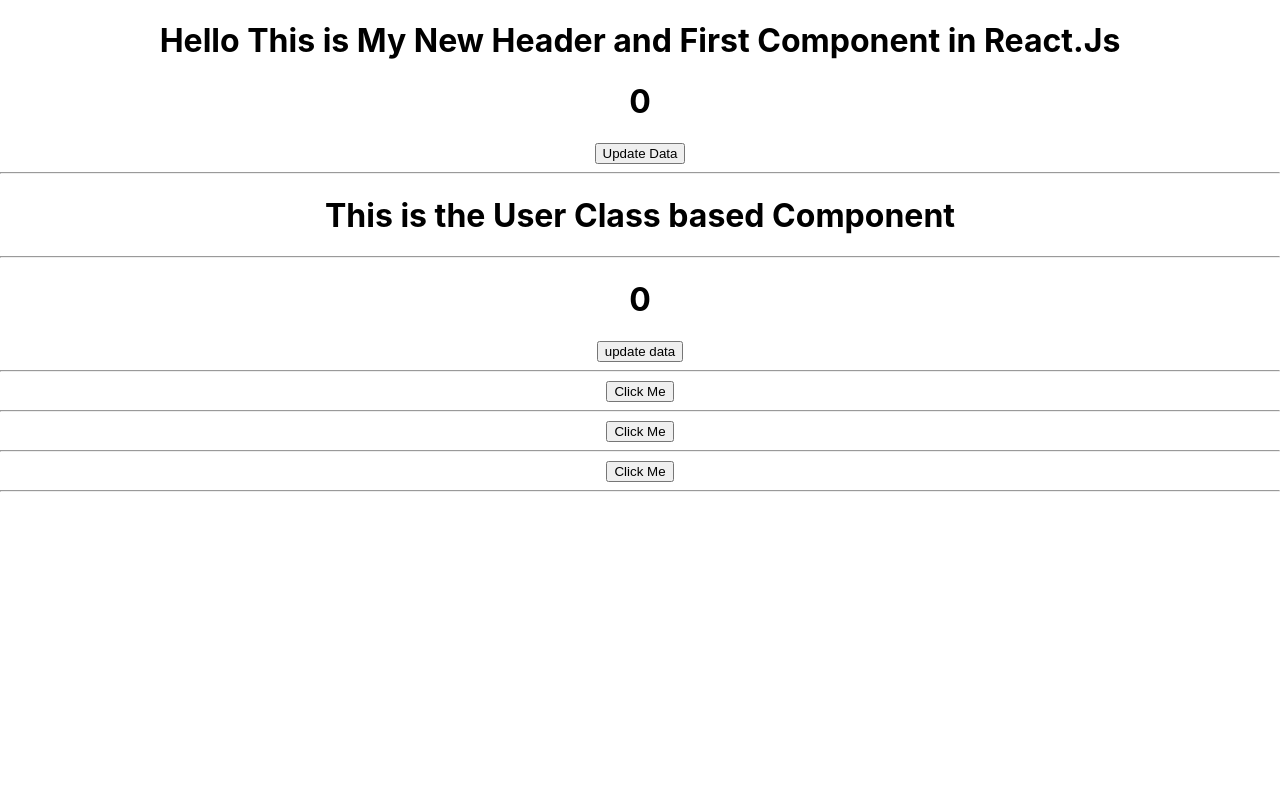
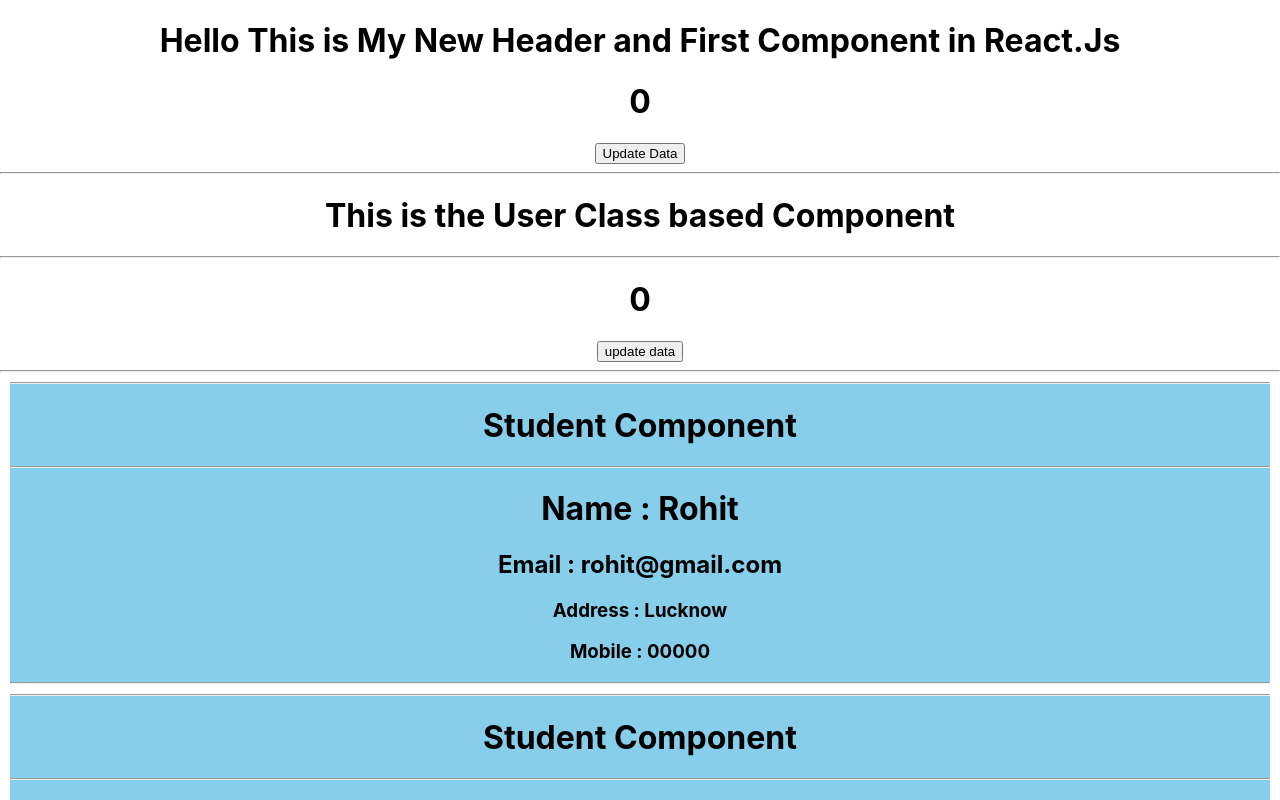
Before and after one commit to rohitanchal/learn-react, a React (Create React App) app: page / in a window 1280 px wide. Shown: the top 800 px of the page. Built offline with nearby package versions, Linux system fonts and the light colour scheme.

Commit message:
complete Prosp

```diff
--- a/src/App.js
+++ b/src/App.js
@@ -1,6 +1,7 @@
 import './App.css';
 import User from './User';
 import Header from './Header';
+import Student from './Student';
 
 function App() {
 
@@ -13,6 +14,11 @@ function App() {
 
       <Header />
       <User />
+      <Student name={" Rohit"} email={"rohit@gmail.com"} other={{address: 'Lucknow', mobile: '00000'}} />
+      <Student name={" Anchal"} email={"anchal@gmail.com"} other={{address: 'Lucknow', mobile: '111111'}} />
+      <Student name={" Rajan"} email={"rajan@gmail.com"} other={{address: 'Mau', mobile: '222222'}} />
+      <Student name={" Utkarsh"} email={"utkarsh@gmail.com"} other={{address: 'Bulandshehar', mobile: '333333'}} />
+
 
       <button onClick={() => alert("Hello")}>Click Me</button><hr />
       <div>
@@ -21,6 +27,7 @@ function App() {
       </div>
 
 
+
     </div>
 
   );
--- /dev/null
+++ b/src/Student.js
@@ -0,0 +1,22 @@
+function Student(props) {
+    //here props called
+
+    console.warn(props);
+    return (
+        <div style={{ backgroundColor: "skyblue", margin: 10 }}>
+            <div>
+                <hr />
+                <h1>Student Component</h1>
+            </div>
+            <div>
+                <hr />
+                <h1>Name :{props.name}</h1> {/*here props accessed with parameter*/}
+                <h2>Email : {props.email}</h2>
+                <h3>Address : {props.other.address}</h3>
+                <h3>Mobile : {props.other.mobile}</h3>
+            </div>
+            <hr />
+        </div>
+    );
+}
+export default Student;
```
